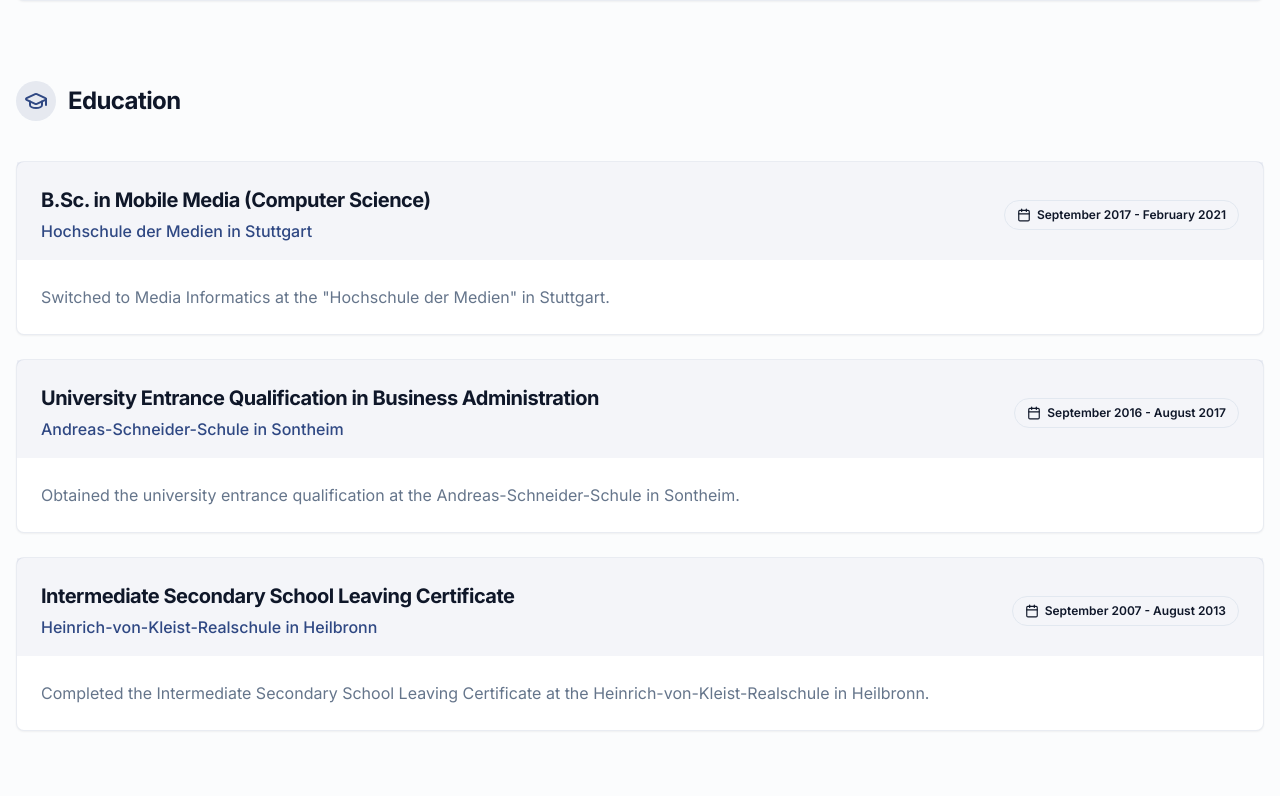
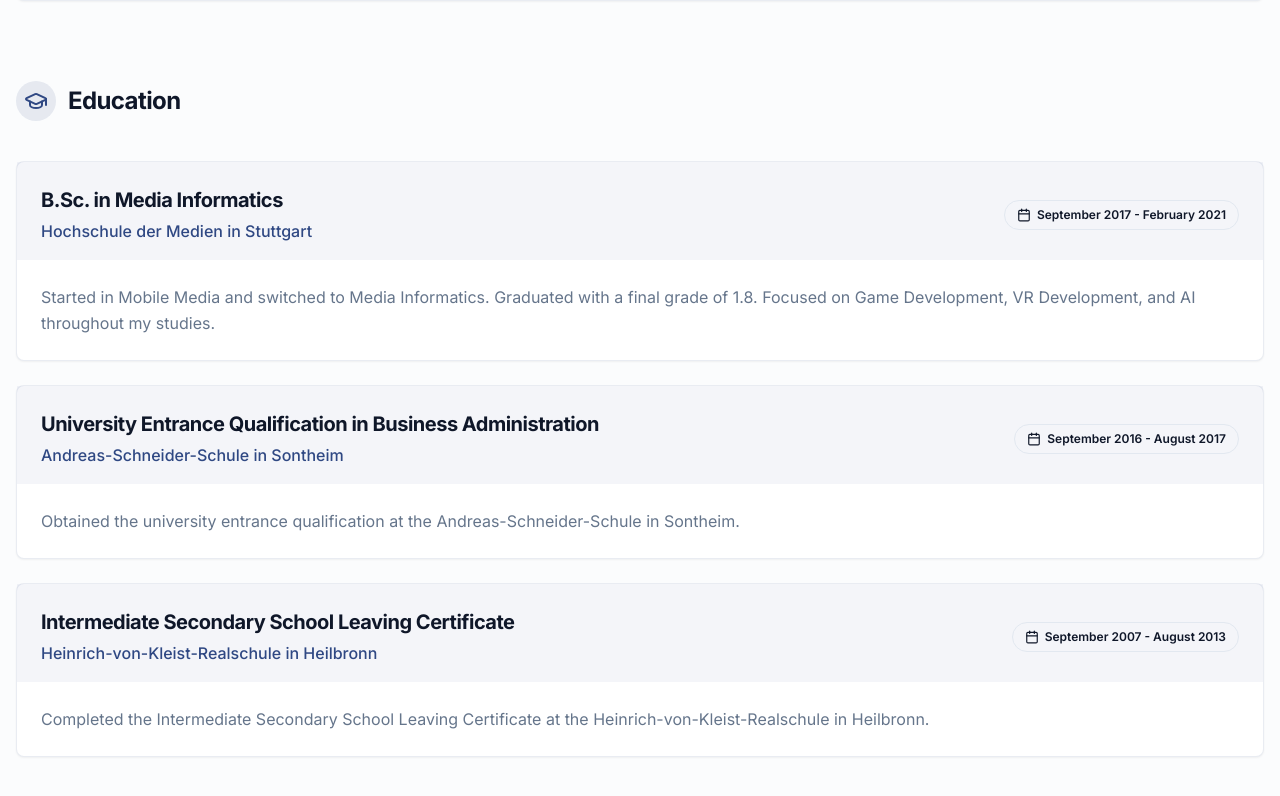
Before and after one commit to freddynewton/freddynewton.github.io, a Next.js app: page / in a window 1280 px wide. Shown: the part 3837-4633 px from the top of the page. Built offline with nearby package versions, Linux system fonts and the light colour scheme.

Commit message:
Update Experiences Education Info

```diff
--- a/components/experience.tsx
+++ b/components/experience.tsx
@@ -104,10 +104,10 @@ export function Experience() {
 
   const education = [
     {
-      degree: "B.Sc. in Mobile Media (Computer Science)",
+      degree: "B.Sc. in Media Informatics",
       institution: "Hochschule der Medien in Stuttgart",
       period: "September 2017 - February 2021",
-      description: 'Switched to Media Informatics at the "Hochschule der Medien" in Stuttgart.',
+      description: "Started in Mobile Media and switched to Media Informatics. Graduated with a final grade of 1.8. Focused on Game Development, VR Development, and AI throughout my studies.",
     },
     {
       degree: "University Entrance Qualification in Business Administration",
```
